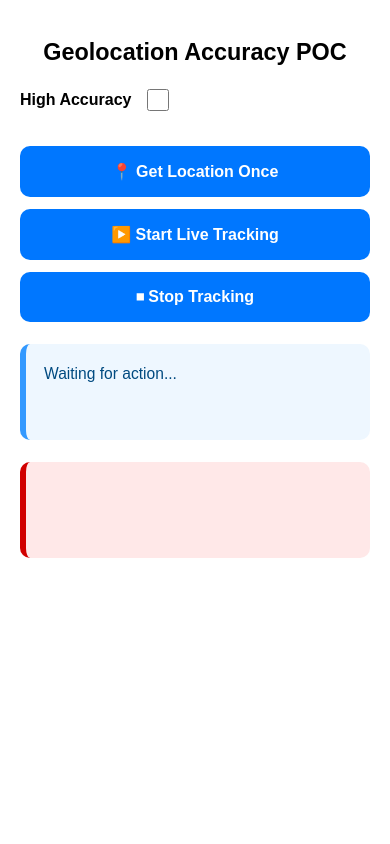
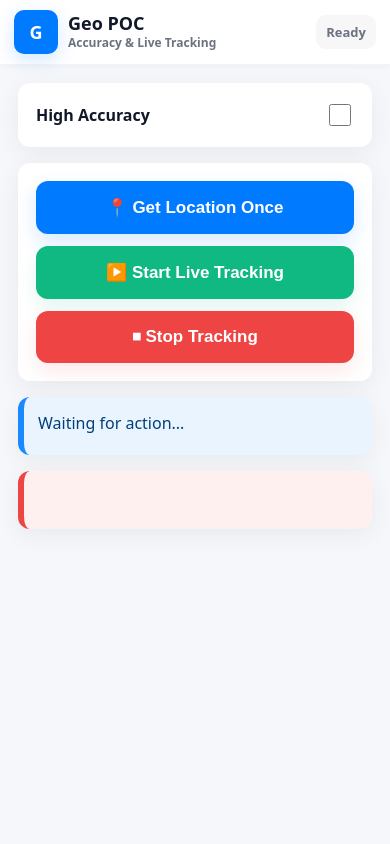
Before and after one commit to Dashrath-Sharma/pocs, a plain HTML site: page index.html in a window 390 px wide. Drawn offline with Linux system fonts and the light colour scheme.

Commit message:
Refactor index.html for improved layout and features
Updated layout and styles for improved user experience and responsiveness. Added viewport meta tag and enhanced accuracy and tracking features.

```diff
--- a/index.html
+++ b/index.html
@@ -3,152 +3,277 @@
 <head>
   <meta charset="UTF-8" />
   <title>Geolocation POC</title>
+  <meta name="viewport" content="width=device-width,initial-scale=1" />
 
   <style>
-    /* -------------------------
-       GLOBAL LAYOUT
-    ------------------------- */
-    body {
-      font-family: sans-serif;
-      padding: 20px;
-      margin: 0;
-      max-width: 600px;
-      caret-color: transparent;
+    :root{
+      --bg: #f5f7fa;
+      --card: #fff;
+      --primary: #007bff;
+      --muted: #6b7280;
+      --radius: 14px;
+      --padding: 18px;
+      --shadow: 0 6px 24px rgba(12,34,56,0.06);
     }
 
-    h2 {
-      font-size: clamp(22px, 6vw, 32px);
-      margin-bottom: 20px;
-      text-align: center;
+    /* ---------- Reset & layout ---------- */
+    *{box-sizing:border-box}
+    body{
+      margin:0;
+      font-family: system-ui,-apple-system,Segoe UI,Roboto,"Helvetica Neue",Arial;
+      background:var(--bg);
+      display:flex;
+      justify-content:center;
+      -webkit-font-smoothing:antialiased;
+      -moz-osx-font-smoothing:grayscale;
+      color:#111827;
+    }
+    .viewport {
+      width:100%;
+      max-width:480px;
+      min-height:100vh;
+      display:flex;
+      flex-direction:column;
     }
 
-    /* -------------------------
-       BUTTONS
-    ------------------------- */
-    button {
-      width: 100%;
-      padding: 16px;
-      margin-top: 12px;
-      border-radius: 10px;
-      border: none;
-      background: #0077ff;
-      color: white;
-      font-size: clamp(16px, 4vw, 20px);
-      font-weight: bold;
-      cursor: pointer;
-      transition: 0.2s;
+    /* ---------- Header (sticky) ---------- */
+    header.appbar{
+      position: sticky;
+      top: 0;
+      z-index: 40;
+      background: linear-gradient(180deg, rgba(255,255,255,0.98), rgba(255,255,255,0.95));
+      backdrop-filter: blur(6px);
+      border-bottom: 1px solid rgba(15,23,42,0.04);
+      padding: 10px 14px;
+      display:flex;
+      align-items:center;
+      gap:12px;
+      box-shadow: 0 2px 6px rgba(12,34,56,0.03);
     }
 
-    button:hover {
-      background: #005fcc;
+    .app-title {
+      display:flex;
+      align-items:center;
+      gap:10px;
+      flex:1;
     }
 
-    /* -------------------------
-       HIGH ACCURACY SWITCH
-    ------------------------- */
-    label {
-      display: flex;
-      align-items: center;
-      gap: 12px;
-      font-size: clamp(16px, 4vw, 20px);
-      margin-bottom: 20px;
+    .logo {
+      width:44px;
+      height:44px;
+      border-radius:10px;
+      background:var(--primary);
+      display:flex;
+      align-items:center;
+      justify-content:center;
+      color:white;
+      font-weight:700;
+      font-size:18px;
+      box-shadow: 0 6px 18px rgba(0,123,255,0.18);
     }
 
-    input[type="checkbox"] {
-      width: 22px;
-      height: 22px;
+    .title-text {
+      font-size:18px;
+      font-weight:700;
+      line-height:1;
     }
 
-    /* -------------------------
-       LOG BOXES
-    ------------------------- */
+    .subtitle {
+      display:block;
+      font-size:12px;
+      color:var(--muted);
+      margin-top:2px;
+      font-weight:600;
+    }
+
+    .status {
+      font-size:13px;
+      color:var(--muted);
+      background: rgba(15,23,42,0.03);
+      padding:8px 10px;
+      border-radius:10px;
+      font-weight:600;
+    }
+
+    /* ---------- Content ---------- */
+    main {
+      padding: 18px;
+      flex:1;
+    }
+
+    .card {
+      background: var(--card);
+      border-radius: 12px;
+      padding: var(--padding);
+      box-shadow: var(--shadow);
+      margin-bottom: 16px;
+    }
+
+    .toggle-row {
+      display:flex;
+      align-items:center;
+      justify-content:space-between;
+      gap:12px;
+    }
+
+    .toggle-row .label {
+      font-size:16px;
+      font-weight:700;
+    }
+
+    input[type="checkbox"]{
+      width:22px;
+      height:22px;
+      accent-color: var(--primary);
+    }
+
+    /* ---------- Buttons (large, mobile friendly) ---------- */
+    .actions { display:flex; flex-direction:column; gap:12px; }
+    button {
+      width:100%;
+      padding:16px;
+      border-radius:12px;
+      border: none;
+      cursor:pointer;
+      font-size:17px;
+      font-weight:700;
+      color:white;
+      background: var(--primary);
+      box-shadow: 0 8px 20px rgba(0,123,255,0.16);
+      transition: transform .12s ease, box-shadow .12s ease;
+    }
+    button:active{ transform: translateY(1px); }
+    .secondary {
+      background: #10b981; /* green */
+      box-shadow: 0 8px 20px rgba(16,185,129,0.12);
+    }
+    .danger {
+      background: #ef4444;
+      box-shadow: 0 8px 20px rgba(239,68,68,0.12);
+    }
+
+    /* ---------- Log boxes ---------- */
     #log, #errorLog {
-      margin-top: 22px;
-      padding: 18px;
-      border-radius: 10px;
-      font-size: clamp(15px, 4vw, 18px);
-      min-height: 60px;
-      line-height: 1.5;
-      word-break: break-word;
+      border-radius: 12px;
+      padding: 14px;
+      font-size:16px;
+      line-height:1.6;
+      min-height:58px;
+      word-break:break-word;
     }
 
     #log {
-      background: #eef7ff;
-      border-left: 6px solid #3399ff;
-      color: #004a80;
+      background: #eaf4ff;
+      border-left:6px solid #1a89ff;
+      color:#003e7a;
+    }
+    #errorLog {
+      background:#fff0f0;
+      border-left:6px solid #ef4444;
+      color:#8a0000;
     }
 
-    #errorLog {
-      background: #ffe8e8;
-      border-left: 6px solid #d10000;
-      color: #8a0000;
+    /* ---------- Badges ---------- */
+    .badge {
+      display:inline-block;
+      padding:8px 12px;
+      border-radius:10px;
+      font-weight:700;
+      margin:6px 0;
+      font-size:15px;
     }
+    .badge.acc { background:#e8ffec; color:#047857; }
+    .badge.lat { background:#fff7ed; color:#9a3412; }
+    .badge.lng { background:#f5f3ff; color:#5b21b6; }
 
-    /* -------------------------
-       BADGES
-    ------------------------- */
-    .label {
-      display: inline-block;
-      padding: 8px 12px;
-      margin: 5px 0;
-      border-radius: 8px;
-      font-size: clamp(14px, 3.5vw, 18px);
-      font-weight: 600;
+    /* ---------- Footer spacing ---------- */
+    footer { height:18px; }
+
+    /* ---------- Responsive tweaks ---------- */
+    @media (min-width: 600px){
+      .viewport { max-width: 680px; }
+      .logo { width:48px; height:48px; font-size:20px; border-radius:12px; }
+      .title-text { font-size:20px; }
+      button { font-size:16px; padding:14px; }
+      .badge { font-size:15px; padding:8px 14px; }
     }
-
-    .badge-accuracy { background: #e6ffe6; color: #006600; }
-    .badge-lat      { background: #fff4e6; color: #b35900; }
-    .badge-lng      { background: #f3e5ff; color: #5e00b3; }
   </style>
 </head>
-
 <body>
 
-  <h2>Geolocation Accuracy POC</h2>
+  <div class="viewport">
 
-  <label>
-    <strong>High Accuracy</strong>
-    <input type="checkbox" id="accuracyToggle" />
-  </label>
+    <!-- Header -->
+    <header class="appbar">
+      <div class="app-title">
+        <div class="logo">G</div>
+        <div>
+          <div class="title-text">Geo POC</div>
+          <div class="subtitle">Accuracy & Live Tracking</div>
+        </div>
+      </div>
 
-  <button id="singleBtn">📍 Get Location Once</button>
-  <button id="watchBtn">▶️ Start Live Tracking</button>
-  <button id="stopWatchBtn">⏹ Stop Tracking</button>
+      <!-- small status area; untouched by JS but nice UX -->
+      <div id="netStatus" class="status">Ready</div>
+    </header>
 
-  <div id="log">Waiting for action...</div>
-  <div id="errorLog"></div>
+    <!-- Main content -->
+    <main>
+      <div class="card">
+        <div class="toggle-row">
+          <div class="label">High Accuracy</div>
+          <input type="checkbox" id="accuracyToggle" aria-label="Enable High Accuracy" />
+        </div>
+      </div>
+
+      <div class="card actions">
+        <button id="singleBtn">📍 Get Location Once</button>
+        <button id="watchBtn" class="secondary">▶️ Start Live Tracking</button>
+        <button id="stopWatchBtn" class="danger">⏹ Stop Tracking</button>
+      </div>
+
+      <div id="log" class="card">Waiting for action...</div>
+      <div id="errorLog" class="card" aria-live="polite"></div>
+    </main>
+
+    <footer></footer>
+  </div>
 
   <script>
+    // === existing functionality kept intact ===
     const logBox = document.getElementById("log");
     const errBox = document.getElementById("errorLog");
     const accuracyToggle = document.getElementById("accuracyToggle");
+    const netStatus = document.getElementById("netStatus");
     let watchId = null;
 
-    function log(html) {
-      logBox.innerHTML = html;
+    // small optional status update (non-functional for geolocation)
+    function setStatus(text){
+      if(netStatus) netStatus.textContent = text;
     }
 
-    function logError(html) {
+    function log(html){
+      logBox.innerHTML = html;
+      setStatus('Last update: ' + new Date().toLocaleTimeString());
+    }
+    function logError(html){
       errBox.innerHTML = html;
+      setStatus('Error');
     }
 
-    function getGeoOptions() {
-      return { enableHighAccuracy: accuracyToggle.checked };
-    }
+    function getGeoOptions(){ return { enableHighAccuracy: accuracyToggle.checked }; }
 
-    function formatLocation(pos) {
+    function formatLocation(pos){
       return `
-        <div class="label badge-accuracy">Accuracy: ${pos.coords.accuracy.toFixed(2)} m</div><br>
-        <div class="label badge-lat">Lat: ${pos.coords.latitude.toFixed(6)}</div><br>
-        <div class="label badge-lng">Lng: ${pos.coords.longitude.toFixed(6)}</div>
+        <div class="badge acc">Accuracy: ${pos.coords.accuracy.toFixed(2)} m</div><br>
+        <div class="badge lat">Lat: ${pos.coords.latitude.toFixed(6)}</div><br>
+        <div class="badge lng">Lng: ${pos.coords.longitude.toFixed(6)}</div>
       `;
     }
 
-    // Single location fetch
     document.getElementById("singleBtn").onclick = () => {
       errBox.innerHTML = "";
-      log("Getting location...");
-
+      log('Getting location...');
       navigator.geolocation.getCurrentPosition(
         (pos) => log(formatLocation(pos)),
         (err) => logError(`<strong>Error:</strong> ${err.message}`),
@@ -156,12 +281,10 @@
       );
     };
 
-    // Live tracking
     document.getElementById("watchBtn").onclick = () => {
       errBox.innerHTML = "";
-      log("Starting live tracking...");
+      log('Starting live tracking...');
       if (watchId !== null) navigator.geolocation.clearWatch(watchId);
-
       watchId = navigator.geolocation.watchPosition(
         (pos) => log(formatLocation(pos)),
         (err) => logError(`<strong>Error:</strong> ${err.message}`),
@@ -169,15 +292,17 @@
       );
     };
 
-    // Stop tracking
     document.getElementById("stopWatchBtn").onclick = () => {
-      if (watchId !== null) {
+      if (watchId !== null){
         navigator.geolocation.clearWatch(watchId);
         watchId = null;
-        log("Tracking stopped.");
+        log('Tracking stopped.');
       }
     };
+
+    // optional: update network status (visual nicety)
+    window.addEventListener('online', () => setStatus('Online'));
+    window.addEventListener('offline', () => setStatus('Offline'));
   </script>
-
 </body>
 </html>
```
